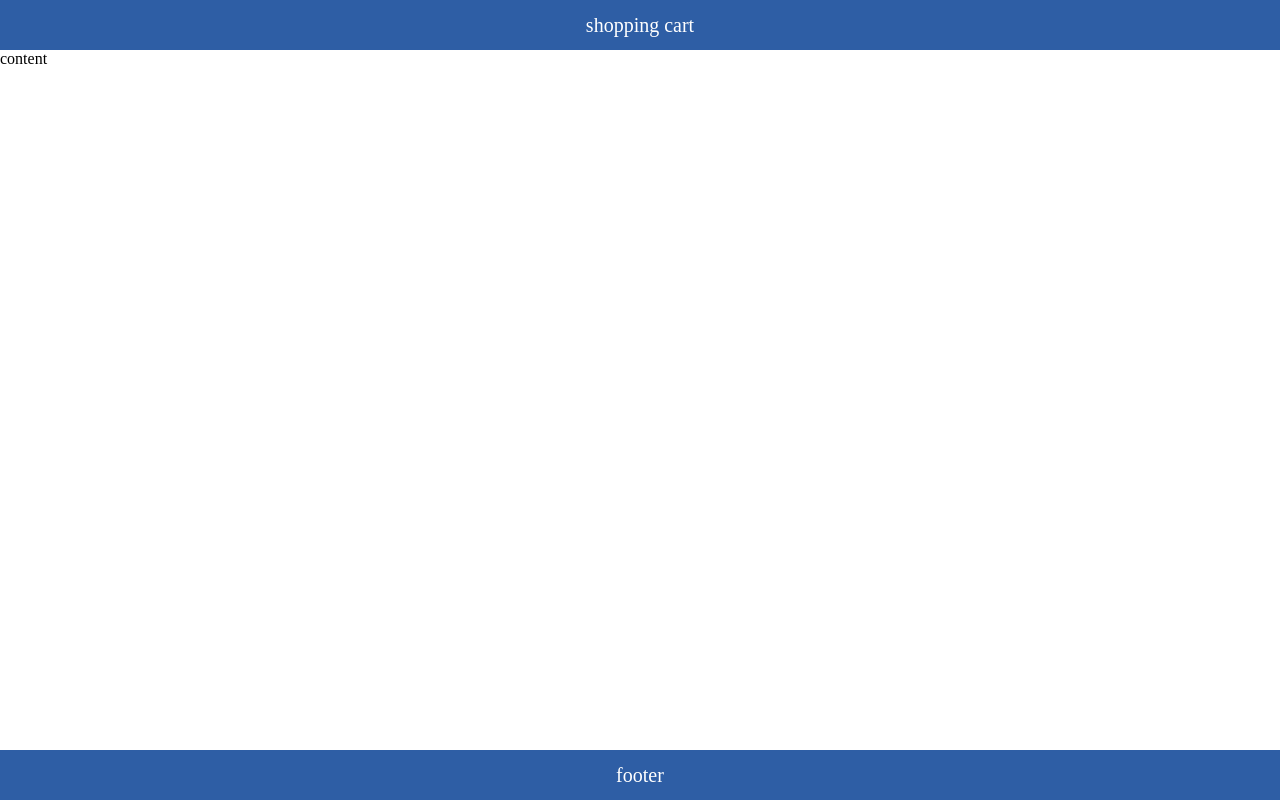
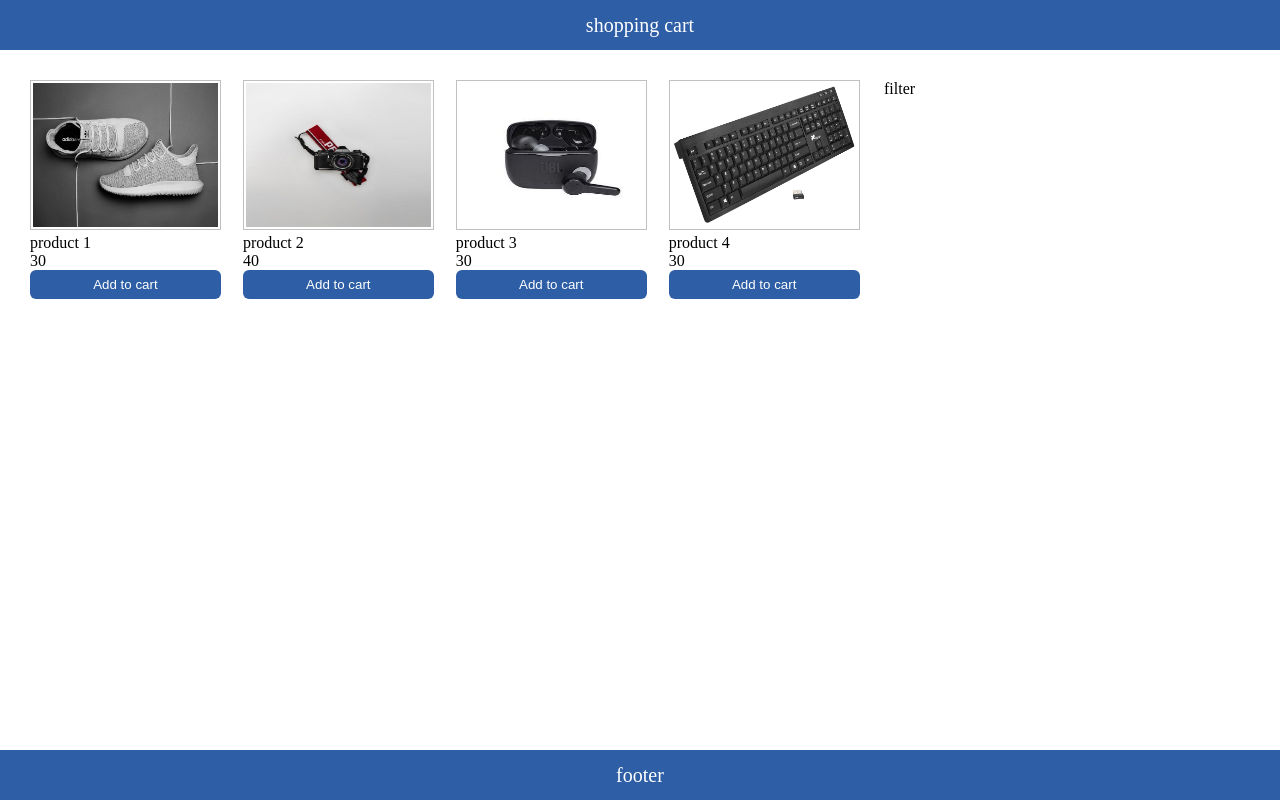
Before and after one commit to ahmedsameh74/shopping-cart, a React (Create React App) app in the folder client/: page / in a window 1280 px wide. Built offline with nearby package versions, Linux system fonts and the light colour scheme.

Commit message:
products comp

```diff
--- a/client/src/App.js
+++ b/client/src/App.js
@@ -1,11 +1,22 @@
+import React, { useState } from "react";
+
 import Footer from "./components/footer/Footer";
 import Header from "./components/header/Header";
+import Products from "./components/products/Products";
+import data from "./data.json";
 
 function App() {
+  const [products, setProducts] = useState(data);
+
   return (
     <div className="layout">
       <Header />
-      <main>content</main>
+      <main>
+        <div className="wrapper">
+          <Products products={products} />
+          <div className="filter">filter</div>
+        </div>
+      </main>
       <Footer />
     </div>
   );
--- /dev/null
+++ b/client/src/components/products/Products.js
@@ -0,0 +1,19 @@
+import React from "react";
+import "../../css/products/Products.css";
+
+export default function Products({ products }) {
+  return (
+    <div className="products">
+      {products.map((product) => (
+        <div className="products-item" key={product.id}>
+          <img src={product.imageUrl} alt={product.title} />
+          <div className="product-desc">
+            <p>{product.title}</p>
+            <span>{product.price}</span>
+          </div>
+          <button>Add to cart</button>
+        </div>
+      ))}
+    </div>
+  );
+}
--- /dev/null
+++ b/client/src/components/products/Products.scss
@@ -0,0 +1,30 @@
+.products{
+    display: flex;
+    justify-content: space-between;
+    .products-item {
+            width: 23%;
+
+            img {
+                width: 100%;
+                height: 150px;
+                padding: 2px;
+                border: 1px solid #c0c0c0;
+            }
+        }
+        .products-desc{
+            display: flex;
+            justify-content: space-between;
+            align-items: center;
+            margin-bottom: 20px;
+            margin-top: 20px;
+        }
+        button{
+            display: block;
+            width: 100%;
+            border: 0;
+            background: #2e5ea5;
+            color: #fff;
+            padding: 7px;
+            border-radius: 6px;
+        }
+}
--- /dev/null
+++ b/client/src/css/products/Products.css
@@ -0,0 +1,29 @@
+.products {
+  display: flex;
+  justify-content: space-between;
+}
+.products .products-item {
+  width: 23%;
+}
+.products .products-item img {
+  width: 100%;
+  height: 150px;
+  padding: 2px;
+  border: 1px solid #c0c0c0;
+}
+.products .products-desc {
+  display: flex;
+  justify-content: space-between;
+  align-items: center;
+  margin-bottom: 20px;
+  margin-top: 20px;
+}
+.products button {
+  display: block;
+  width: 100%;
+  border: 0;
+  background: #2e5ea5;
+  color: #fff;
+  padding: 7px;
+  border-radius: 6px;
+}
--- a/client/src/index.css
+++ b/client/src/index.css
@@ -20,3 +20,14 @@
 main{
   grid-area: main;
 }
+.wrapper{
+  padding: 30px;
+  display: flex;
+  justify-content: space-between;
+}
+.wrapper .products{
+  width: 68%;
+}
+.wrapper .filter{
+  width: 30%;
+}
```
Also changed, not shown: client/gulpfile.js (+12 -9 lines).
